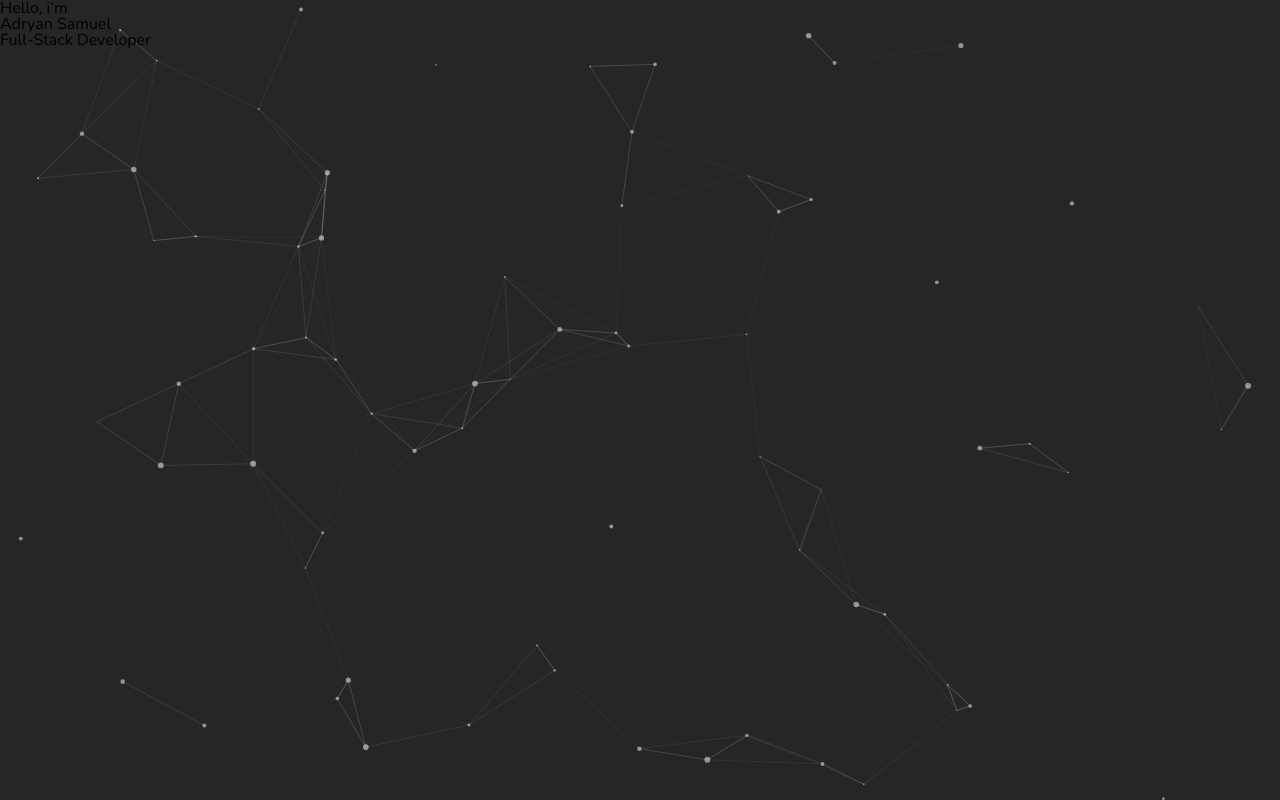
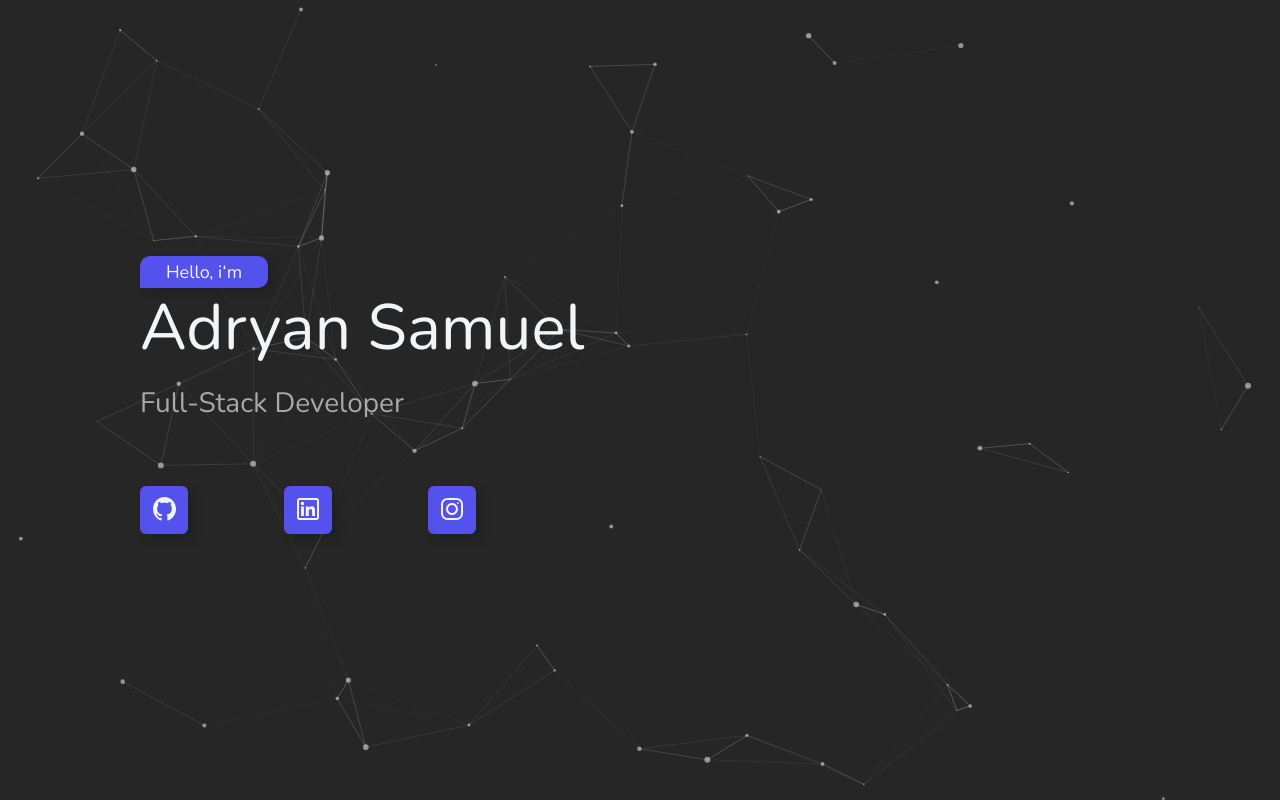
Before and after one commit to AdryanS/Portfolio, a Next.js app: page / in a window 1280 px wide. Built offline with nearby package versions, Linux system fonts and the light colour scheme.

Commit message:
add text infos

```diff
--- a/pages/_app.tsx
+++ b/pages/_app.tsx
@@ -1,4 +1,4 @@
-import "../src/styles/globals.css";
+import "../src/styles/globals.css"
 
 function MyApp({ Component, pageProps }) {
   return (
--- a/src/components/text/index.tsx
+++ b/src/components/text/index.tsx
@@ -1,4 +1,5 @@
-import { Container } from "../background/styles"
+import { Container } from "./styles"
+import SocialLinks from "./socialLinks/index"
 
 export const Text = () => {
     return (
@@ -6,6 +7,7 @@ export const Text = () => {
             <p>Hello, i&lsquo;m</p>
             <h1>Adryan Samuel</h1>
             <h2>Full-Stack Developer</h2>
+            <SocialLinks/>
         </Container>
     )
 }
--- /dev/null
+++ b/src/components/text/socialLinks/index.tsx
@@ -0,0 +1,15 @@
+import {Container} from "./styles";
+import {AiFigGithub, AiFigInstagram, AiFigLinkedin} from "src/icons";
+
+const SocialLinks = () => {
+ return (
+    <Container>
+        <div><a href="https://github.com/AdryanS" target="_blank"><AiFigGithub /></a></div>
+        <div className="margin"><a href="https://www.linkedin.com/in/adryan-samuel" target="_blank"><AiFigLinkedin /></a></div>
+        <div><a href="https://www.instagram.com/adx.adryan/" target="_blank"><AiFigInstagram /></a></div>
+    </Container>
+ )
+
+}
+
+export default SocialLinks;
--- /dev/null
+++ b/src/components/text/socialLinks/styles.tsx
@@ -0,0 +1,21 @@
+import styled from "styled-components";
+
+export const Container = styled.div`
+    display: flex;
+    flex-direction: row;
+    margin-top:64px ;
+    div {
+        width: 48px;
+        height: 48px;
+        display: flex;
+        align-items: center;
+        justify-content: center;
+        border-radius: 6px;
+        filter: drop-shadow(6px 6px 5px rgba(0, 0, 0, 0.15));
+        background-color: var(--roxo);
+    }
+
+    .margin {
+        margin: 0 96px;
+    }
+`;
--- a/src/components/text/styles.tsx
+++ b/src/components/text/styles.tsx
@@ -3,4 +3,41 @@ import styled from "styled-components";
 export const Container  = styled.div`
     width: 608px;
     height: 294px;
+    margin: 256px 0 0 140px ;
+    color: var(--branco);
+    p {
+        width:128px;
+        height: 32px;
+        background-color: var(--roxo);
+        display: flex;
+        justify-content: center;
+        align-items: center;
+        border-radius: 10px 10px 10px 0;
+        font-family: 'Nunito';
+        font-style: normal;
+        font-weight: 500;
+        font-size: 18px;
+        filter: drop-shadow(6px 6px 5px rgba(0, 0, 0, 0.15));
+    }
+
+    h1 {
+        height: 80px;
+        font-family: 'Nunito';
+        font-style: normal;
+        font-weight: 500;
+        font-size: 64px;
+        display: flex;
+        align-items: center;
+    }
+    h2 {
+        height: 38px;
+        color: rgba(255, 255, 255, 0.6);
+        font-family: 'Nunito';
+        font-style: normal;
+        font-weight: 300;
+        font-size: 28px;
+        display: flex;
+        align-items: center;
+        margin-top: 16px;
+    }
 `;
--- a/src/styles/globals.css
+++ b/src/styles/globals.css
@@ -1,9 +1,9 @@
 /* http://meyerweb.com/eric/tools/css/reset/
-   v2.0 | 20110126
-   License: none (public domain)
+v2.0 | 20110126
+License: none (public domain)
 */
 
-:root {
+* {
   /* cores: */
   --roxo: #5352ed;
   --azul: #9fe8ff;
```
